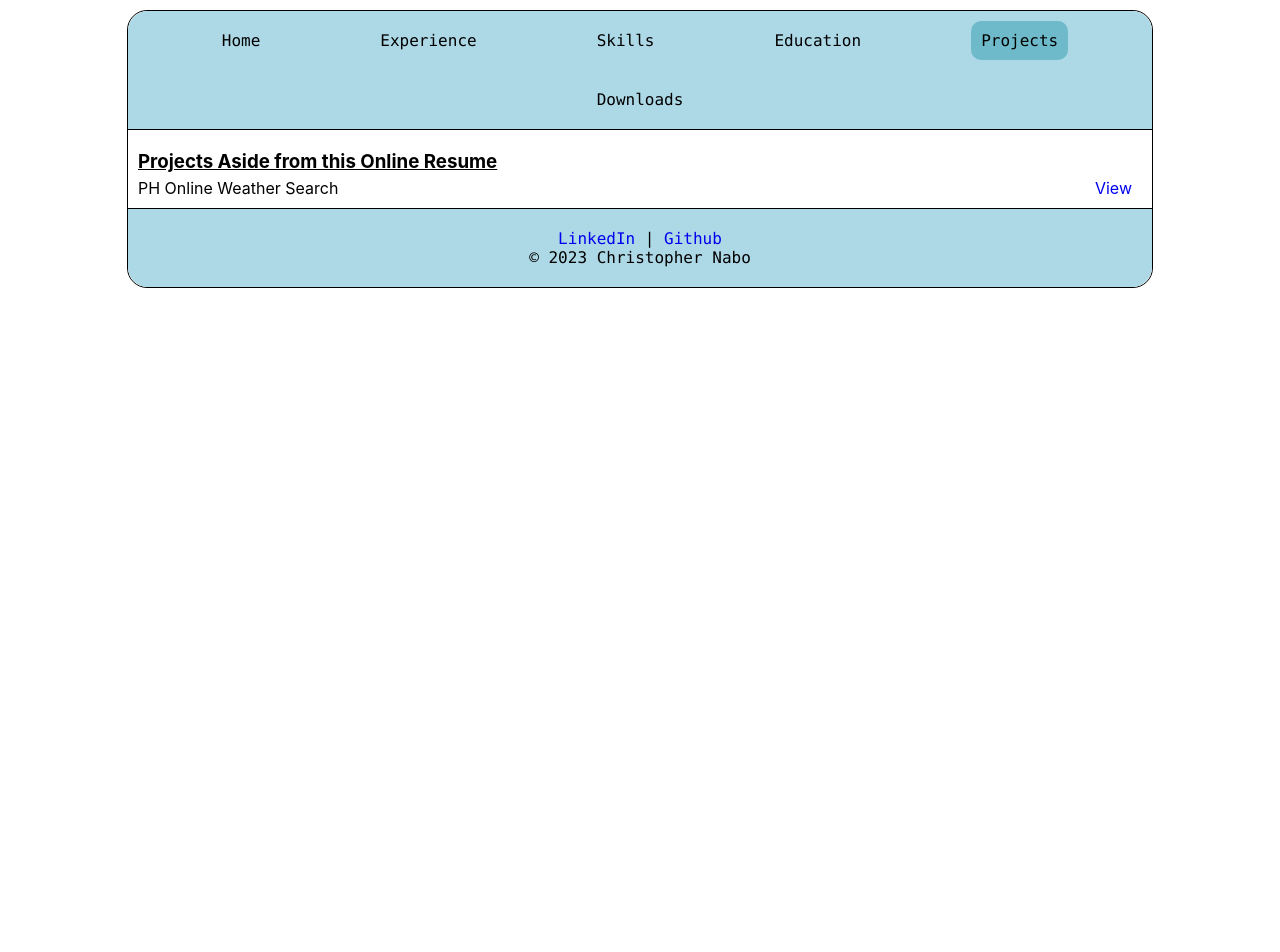
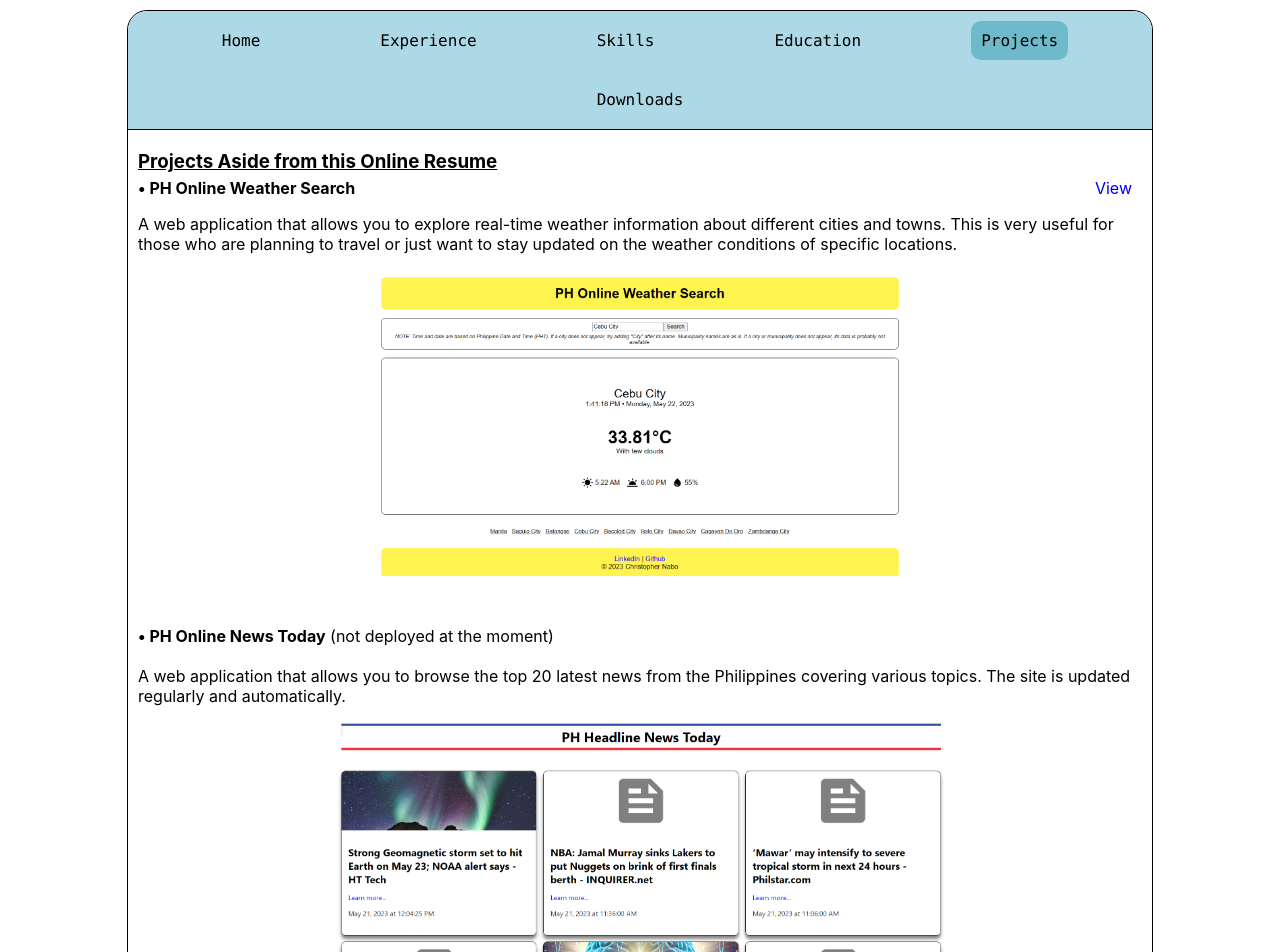
Before and after one commit to christophernabo/resume, a React (Create React App) app: page /projects in a window 1280 px wide. Shown: the top 952 px of the page. Before the commit the page ends 800 px from the top, so only its background shows below. Built offline with nearby package versions, Linux system fonts and the light colour scheme.

Commit message:
Updated Projects tab

```diff
--- a/src/components/Pages/Projects.jsx
+++ b/src/components/Pages/Projects.jsx
@@ -1,9 +1,11 @@
 import React, { useState } from "react";
+import News from "../Assets/news.png";
+import Weather from "../Assets/weather.png";
 import Navbar from "../UI/Navbar";
 import Footer from "../UI/Footer";
 
 function ProjectsPage() {
-    const [showViewer, setShowViewer] = useState(false);
+    const [, setShowViewer] = useState(false);
 
     const handleViewDocument = () => {
         setShowViewer(true);
@@ -22,6 +24,7 @@ function ProjectsPage() {
 
             <div style={{
                 margin: "10px",
+                marginBottom: "50px",
                 textAlign: "left"
             }}>
 
@@ -41,7 +44,7 @@ function ProjectsPage() {
                         overflow: "hidden",
                         textOverflow: "ellipsis",
                         whiteSpace: "nowrap"
-                    }}>PH Online Weather Search</div>
+                    }}><b>• PH Online Weather Search</b></div>
                     <div > <a
                         href="https://646a35de50c3070008efde0a--funny-madeleine-802369.netlify.app/"
                         target="_blank"
@@ -60,6 +63,35 @@ function ProjectsPage() {
                     </a>
                     </div>
                 </div>
+                <p>A web application that allows you to explore real-time weather information about different cities and towns. This is very useful for those who are planning to travel or just want to stay updated on the weather conditions of specific locations.
+                </p>
+                <div style={{ marginTop: "10px", display: "flex", justifyContent: "center", alignItems: "center" }}>
+                    <img src={Weather} alt="" style={{ maxWidth: "50vw", height: "auto" }} />
+                </div>
+            </div>
+
+
+            <div style={{
+                margin: "10px",
+                textAlign: "left"
+            }}>
+
+                <div style={{
+                    display: "inline-block",
+                    alignItems: "center"
+                }}>
+                    <div style={{
+                        marginRight: "10px",
+                        overflow: "hidden",
+                        textOverflow: "ellipsis",
+                        whiteSpace: "nowrap"
+                    }}><b>• PH Online News Today</b> (not deployed at the moment)</div>
+                </div>
+                <p>A web application that allows you to browse the top 20 latest news from the Philippines covering various topics. The site is updated regularly and automatically.
+                </p>
+                <div style={{ marginTop: "10px", display: "flex", justifyContent: "center", alignItems: "center" }}>
+                    <img src={News} alt="" style={{ maxWidth: "50vw", height: "auto" }} />
+                </div>
             </div>
 
             <Footer />
```
Also changed, not shown: src/components/Assets/news.png (added), src/components/Assets/weather.png (added).
